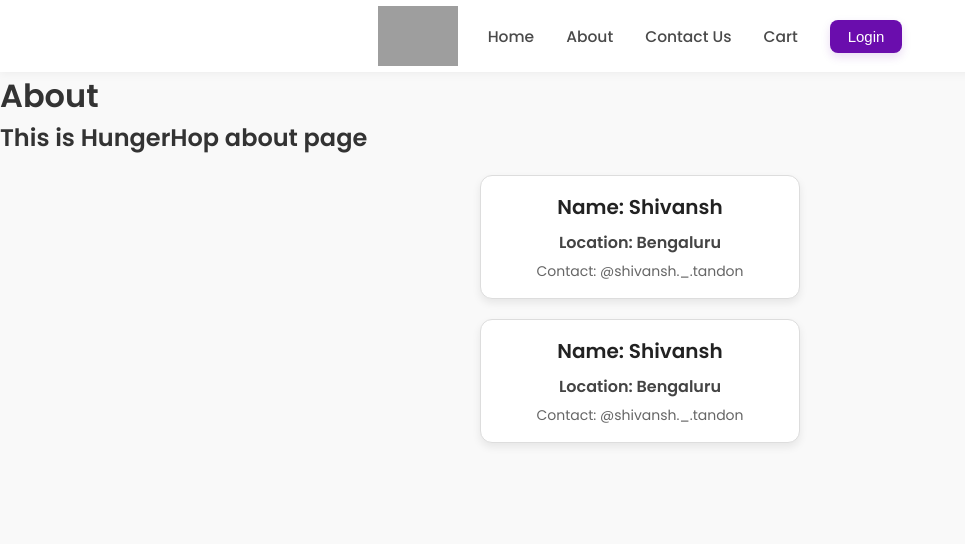
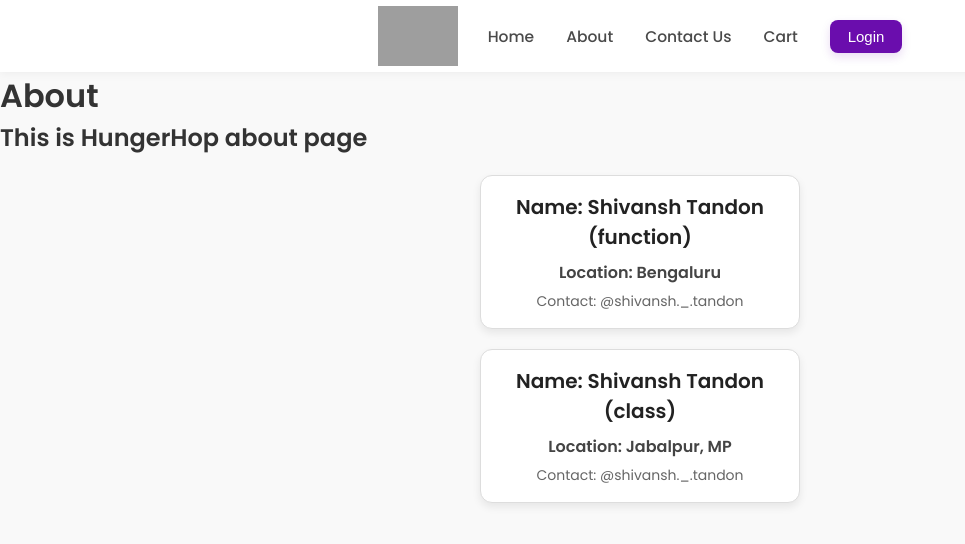
Before and after one commit to shivanshtanonwork/HungerHop, a React (Vite) app: page /about in a window 1280 px wide. Shown: the top 544 px of the page, without its empty margins (0-965 px from the left). Built offline with nearby package versions, Linux system fonts and the light colour scheme; grey boxes are pictures that could not be loaded.

Commit message:
passing data through props in class component

```diff
--- a/index.html
+++ b/index.html
@@ -10,7 +10,7 @@
       rel="stylesheet"
     />
 
-    <title>Vite + React</title>
+    <title>HungerHop</title>
   </head>
   <body>
     <div id="root"></div>
--- a/src/components/About.jsx
+++ b/src/components/About.jsx
@@ -6,8 +6,8 @@ const About = () => {
     <div>
       <h1>About</h1>
       <h2>This is HungerHop about page</h2>
-      <User />
-      <UserClass />
+      <User name={"Shivansh Tandon (function)"} />
+      <UserClass name={"Shivansh Tandon (class)"} location={"Jabalpur, MP"} />
     </div>
   );
 };
--- a/src/components/User.jsx
+++ b/src/components/User.jsx
@@ -1,7 +1,7 @@
-const User = () => {
+const User = ({ name }) => {
   return (
     <div className="user-card">
-      <h2>Name: Shivansh</h2>
+      <h2>Name: {name}</h2>
       <h3>Location: Bengaluru</h3>
       <h4>Contact: @shivansh._.tandon</h4>
     </div>
--- a/src/components/UserClass.jsx
+++ b/src/components/UserClass.jsx
@@ -1,11 +1,16 @@
 import React from "react";
 
 class UserClass extends React.Component {
+  constructor(props) {
+    super(props);
+    // console.log(props);
+  }
   render() {
+    const { name, location } = this.props;
     return (
       <div className="user-card">
-        <h2>Name: Shivansh</h2>
-        <h3>Location: Bengaluru</h3>
+        <h2>Name: {name}</h2>
+        <h3>Location: {location}</h3>
         <h4>Contact: @shivansh._.tandon</h4>
       </div>
     );
```
